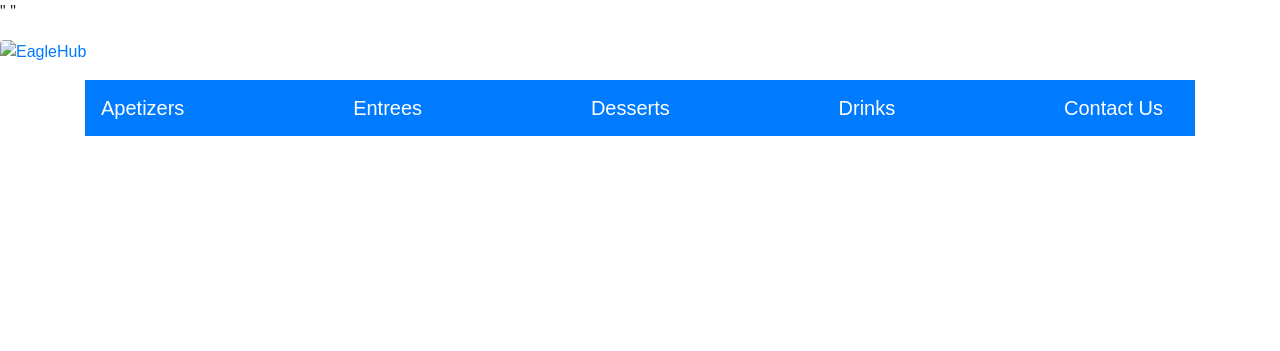
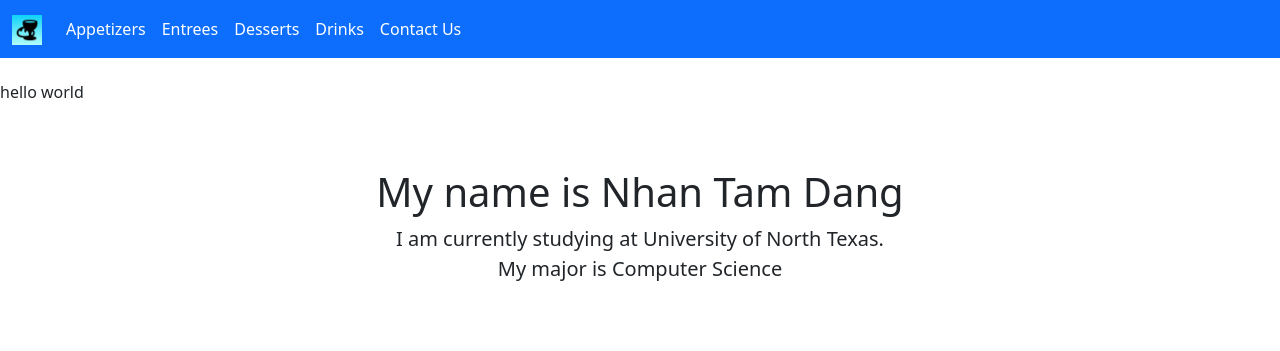
Before and after one commit to nhandang9594/Restaurant-Online-Website, a plain HTML site: page index.html in a window 1280 px wide. Drawn offline with nearby package versions, Linux system fonts and the light colour scheme.

Commit message:
update main.js and index.html and main.css

```diff
--- a/index.html
+++ b/index.html
@@ -1,50 +1,108 @@
 <!doctype html>
 <html lang="en">
   <head>
-    <!-- Required meta tags -->
     <meta charset="utf-8">
-    <meta name="viewport" content="width=device-width, initial-scale=1, shrink-to-fit=no">
+    <meta name="viewport" content="width=device-width, initial-scale=1">
+    <meta name="description" content="">
+    <meta name="author" content="Mark Otto, Jacob Thornton, and Bootstrap contributors">
+    <meta name="generator" content="Hugo 0.80.0">
+    <title>EagleHub.com</title>
 
-    <!-- Bootstrap CSS -->
-    <link rel="stylesheet" href="https://stackpath.bootstrapcdn.com/bootstrap/4.4.1/css/bootstrap.min.css" integrity="sha384-Vkoo8x4CGsO3+Hhxv8T/Q5PaXtkKtu6ug5TOeNV6gBiFeWPGFN9MuhOf23Q9Ifjh" crossorigin="anonymous">
-    <link rel="stylesheet" type="text/css" href="main.css"/>
-    <title>Hello, world!</title>
+    <link rel="canonical" href="https://getbootstrap.com/docs/5.0/examples/starter-template/">
+
+
+
+    <!-- Bootstrap core CSS -->
+<link href="bootstrap-5.0.0-beta2-examples/assets/dist/css/bootstrap.min.css" rel="stylesheet">
+
+    <style>
+      .bd-placeholder-img {
+        font-size: 1.125rem;
+        text-anchor: middle;
+        -webkit-user-select: none;
+        -moz-user-select: none;
+        user-select: none;
+      }
+
+      @media (min-width: 768px) {
+        .bd-placeholder-img-lg {
+          font-size: 3.5rem;
+        }
+      }
+    </style>
+
+
+    <!-- Custom styles for this template -->
+    <link href="main.css" rel="stylesheet">
   </head>
   <body>
-    <div class="custom_logo">
-      <p>"   "</p>
 
-      <p>
-        <a href="">
-          <img src="\resized assets\eaglehub icon 128x128.jpg" class="rounded mx-auto d-block" alt="EagleHub">
-        </a>
-      </p>
-    </div>
+<nav class="navbar navbar-expand-md navbar-dark bg-primary fixed-top" style="background-color: #66dba8;">
 
-    <div class="container">
-      <ul class="navbar navbar-dark bg-primary">
+  <div class="container-fluid">
+    <a class="navbar-brand" href="#">
+      <img src="images\eaglehub icon 128x128.jpg" width="30" height="30" alt="">
+    </a>
+    <!--
+    <a class="navbar-brand" href="#">EagleHub</a>
+  -->
+    <button class="navbar-toggler" type="button" data-bs-toggle="collapse" data-bs-target="#navbarsExampleDefault" aria-controls="navbarsExampleDefault" aria-expanded="false" aria-label="Toggle navigation">
+      <span class="navbar-toggler-icon"></span>
+    </button>
+
+    <div class="collapse navbar-collapse" id="navbarsExampleDefault">
+      <ul class="navbar-nav me-auto mb-2 mb-md-0 justify-content-center">
         <li class="nav-item">
-          <a class="navbar-brand" href="#">Apetizers</a>
+          <a class="nav-link active" aria-current="page" href="#" onclick="appetizers()">Appetizers</a>
         </li>
         <li class="nav-item">
-          <a class="navbar-brand" href="#">Entrees</a>
+          <a class="nav-link active" aria-current="page" href="#">Entrees</a>
         </li>
         <li class="nav-item">
-          <a class="navbar-brand" href="#">Desserts</a>
+          <a class="nav-link active" aria-current="page" href="#">Desserts</a>
         </li>
         <li class="nav-item">
-          <a class="navbar-brand" href="#">Drinks</a>
+          <a class="nav-link active" aria-current="page" href="#">Drinks</a>
         </li>
         <li class="nav-item">
-          <a class="navbar-brand" href="#">Contact Us</a>
+          <a class="nav-link active" aria-current="page" href="#">Contact Us</a>
         </li>
+        <!--
+        <li class="nav-item">
+          <a class="nav-link disabled" href="#" tabindex="-1" aria-disabled="true">Disabled</a>
+        </li>
+        <li class="nav-item dropdown">
+          <a class="nav-link dropdown-toggle" href="#" id="dropdown01" data-bs-toggle="dropdown" aria-expanded="false">Menu</a>
+          <ul class="dropdown-menu" aria-labelledby="dropdown01">
+            <li><a class="dropdown-item" href="#">Identification Infomation</a></li>
+            <li><a class="dropdown-item" href="#">My Resume</a></li>
+            <li><a class="dropdown-item" href="#">Hobby</a></li>
+          </ul>
+        </li>
+      -->
       </ul>
+      <!--
+      <form class="d-flex">
+        <input class="form-control me-2" type="search" placeholder="Search" aria-label="Search">
+        <button class="btn btn-outline-success" type="submit">Search</button>
+      </form>
+    -->
+    </div>
+  </div>
+</nav>
+<p id="demo">hello world</p>
+<main class="container">
+
+  <div class="starter-template text-center py-5 px-3">
+    <h1>My name is Nhan Tam Dang</h1>
+    <p class="lead">I am currently studying at University of North Texas.<br> My major is Computer Science</p>
+  </div>
+</main><!-- /.container -->
 
 
-    <!-- Optional JavaScript -->
-    <!-- jQuery first, then Popper.js, then Bootstrap JS -->
-    <script src="https://code.jquery.com/jquery-3.4.1.slim.min.js" integrity="sha384-J6qa4849blE2+poT4WnyKhv5vZF5SrPo0iEjwBvKU7imGFAV0wwj1yYfoRSJoZ+n" crossorigin="anonymous"></script>
-    <script src="https://cdn.jsdelivr.net/npm/popper.js@1.16.0/dist/umd/popper.min.js" integrity="sha384-Q6E9RHvbIyZFJoft+2mJbHaEWldlvI9IOYy5n3zV9zzTtmI3UksdQRVvoxMfooAo" crossorigin="anonymous"></script>
-    <script src="https://stackpath.bootstrapcdn.com/bootstrap/4.4.1/js/bootstrap.min.js" integrity="sha384-wfSDF2E50Y2D1uUdj0O3uMBJnjuUD4Ih7YwaYd1iqfktj0Uod8GCExl3Og8ifwB6" crossorigin="anonymous"></script>
+    <script src="bootstrap-5.0.0-beta2-examples/assets/dist/js/bootstrap.bundle.min.js"></script>
+    <script src="main.js"></script>
+
+
   </body>
 </html>
--- a/main.css
+++ b/main.css
@@ -1,10 +1,11 @@
-li {
-  list-style: none;
+body {
+  padding-top: 5rem;
 }
 
-body {
-  font-family: sans-serif;
-  margin: 0;
-  width: 100%;
-  height: 100%;
+.logo-image{
+  width: 46px;
+  height: 46px;
+  border-radius: 50%;
+  overflow: hidden;
+  margin-top: -6px;
 }
--- /dev/null
+++ b/main.js
@@ -0,0 +1,4 @@
+function appetizers()
+{
+  document.getElementById("demo").innerHTML="hello";
+}
```
